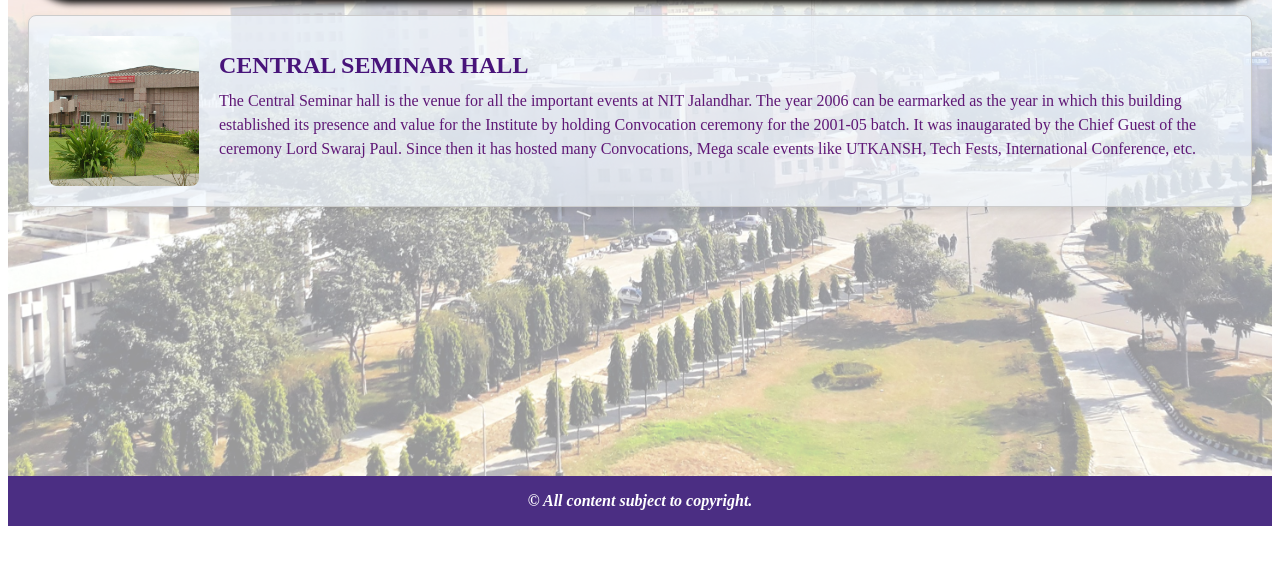
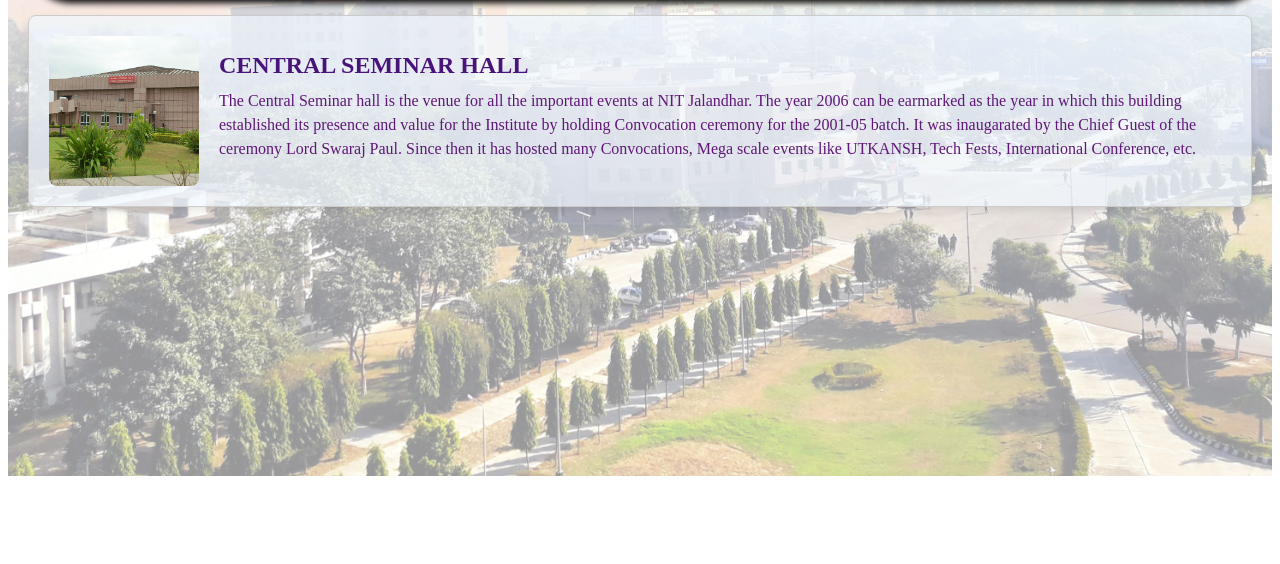
Before and after one commit to mee-vishal/first-year-project, a website: page csh.html in a window 1280 px wide. Shown: the part 132-696 px from the top of the page. Drawn offline with Linux system fonts and the light colour scheme.

Commit message:
Update csh.html

```diff
--- a/csh.html
+++ b/csh.html
@@ -21,8 +21,6 @@
         </div>
     </div>
     </div>
-    <footer>
-        <b> &copy; All content subject to copyright.</b>
-    </footer>
+
 </body>
 </html>
```
